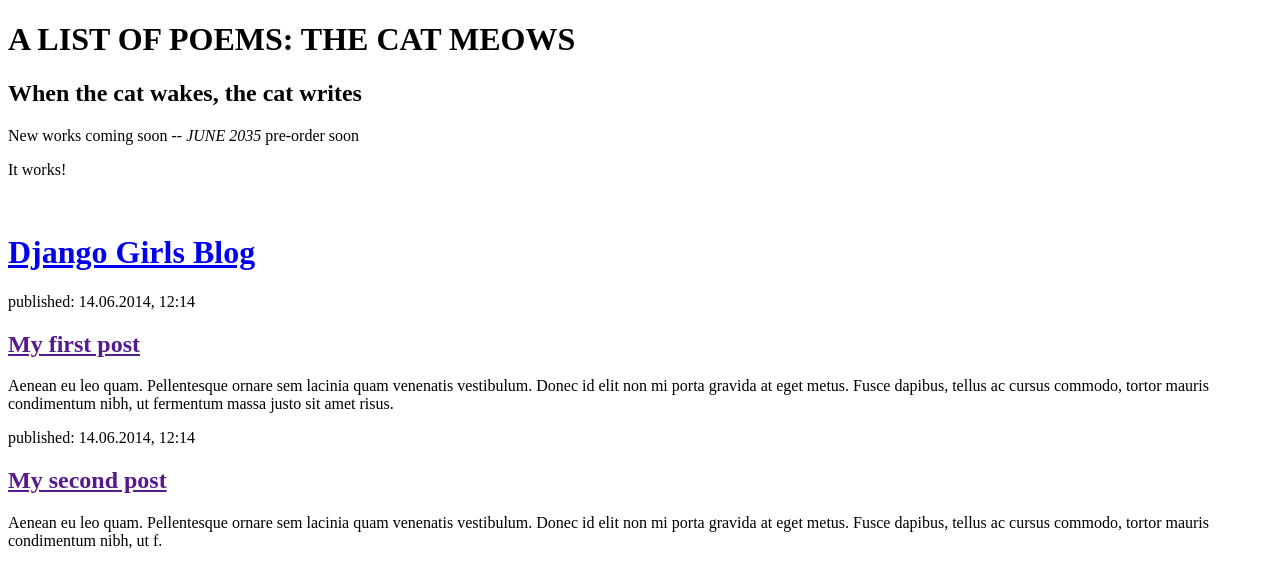
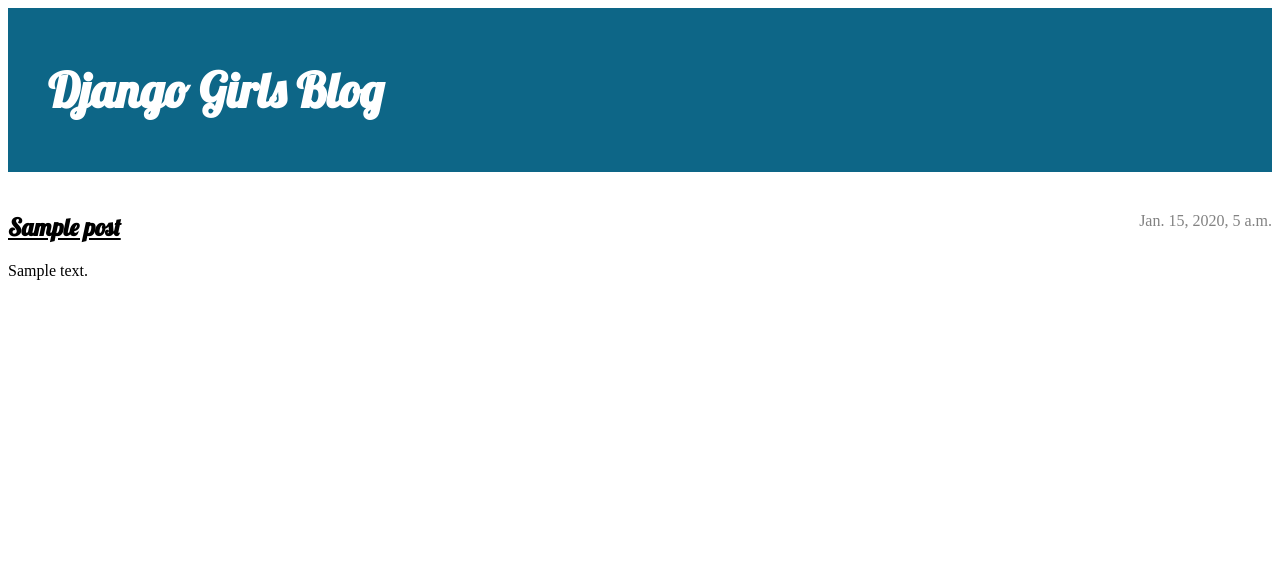
Before and after one commit to carduelis5/my-first-blog, a Django app: page / in a window 1280 px wide. Shown: the top 588 px of the page. Run offline with Django 3.2, Linux system fonts and the light colour scheme; tables that the repository leaves empty hold one stand-in row (values such as "Sample post").

Commit message:
Added view and template for detailed blog post as well as CSS for the site.

```diff
--- /dev/null
+++ b/blog/static/css/blog.css
@@ -0,0 +1,70 @@
+.page-header {
+    background-color: #0d6687;
+    margin-top: 0;
+    margin-bottom: 40px;
+    padding: 20px 20px 20px 40px;
+}
+
+.page-header h1,
+.page-header h1 a,
+.page-header h1 a:visited,
+.page-header h1 a:active {
+    color: #ffffff;
+    font-size: 36pt;
+    text-decoration: none;
+}
+
+h1,
+h2,
+h3,
+h4 {
+    font-family: 'Lobster', cursive;
+}
+
+.date {
+    color: #828282;
+}
+
+.save {
+    float: right;
+}
+
+.post-form textarea,
+.post-form input {
+    width: 100%;
+}
+
+.top-menu,
+.top-menu:hover,
+.top-menu:visited {
+    color: #ffffff;
+    float: right;
+    font-size: 26pt;
+    margin-right: 20px;
+}
+
+.post {
+    margin-bottom: 70px;
+}
+
+.post h2 a,
+.post h2 a:visited {
+    color: #000000;
+}
+
+.post > .date,
+.post > .actions {
+    float: right;
+}
+
+.btn-secondary,
+.btn-secondary:visited {
+    color: #C25100;
+    background: none;
+    border-color: #C25100;
+}
+
+.btn-secondary:hover {
+    color: #FFFFFF;
+    background-color: #C25100;
+}
--- /dev/null
+++ b/blog/templates/blog/base.html
@@ -0,0 +1,25 @@
+{% load static %}
+<!DOCTYPE html>
+<html>
+    <head>
+        <title>Django Girls blog</title>
+        <!-- <link rel="stylesheet" href="https://cdn.jsdelivr.net/npm/bootstrap@5.1.3/dist/css/bootstrap.min.css" integrity="sha384-1BmE4kWBq78iYhFldvKuhfTAU6auU8tT94WrHftjDbrCEXSU1oBoqyl2QvZ6jIW3" crossorigin="anonymous"> -->
+        <link href='//fonts.googleapis.com/css?family=Lobster&subset=latin,latin-ext' rel='stylesheet' type='text/css'>
+        <link rel="stylesheet" href="{% static 'css/blog.css' %}">
+    </head>
+    <body>
+        <header class="page-header">
+          <div class="container">
+              <h1><a href="/">Django Girls Blog</a></h1>
+          </div>
+        </header>
+        <main class="container">
+            <div class="row">
+                <div class="col">
+                {% block content %}
+                {% endblock %}
+                </div>
+            </div>
+        </main>
+    </body>
+</html>
--- a/blog/templates/blog/post_list.html
+++ b/blog/templates/blog/post_list.html
@@ -1,28 +1,14 @@
-<!DOCTYPE html>
-<html>
-    <head>
-        <title>Django Girls's Blog</title>
-    </head>
-    <body>
-        <h1>A LIST OF POEMS: THE CAT MEOWS</h1>
-        <h2>When the cat wakes, the cat writes</h2>
-        <p>New works coming soon -- <em>JUNE 2035</em> pre-order soon </p>
-        <p>It works!</p>
-        <br>
-        <header>
-            <h1><a href="/">Django Girls Blog</a></h1>
-        </header>
+{% extends 'blog/base.html' %}
 
-        <article>
-            <time>published: 14.06.2014, 12:14</time>
-            <h2><a href="">My first post</a></h2>
-            <p>Aenean eu leo quam. Pellentesque ornare sem lacinia quam venenatis vestibulum. Donec id elit non mi porta gravida at eget metus. Fusce dapibus, tellus ac cursus commodo, tortor mauris condimentum nibh, ut fermentum massa justo sit amet risus.</p>
+{% block content %}
+    {% for post in posts %}
+        <article class="post">
+            <time class="date">
+                {{ post.published_date }}
+            </time>
+            <h2><a href="{% url 'post_detail' pk=post.pk %}">{{ post.title }}</a></h2>
+
+            <p>{{ post.text|linebreaksbr }}</p>
         </article>
-
-        <article>
-            <time>published: 14.06.2014, 12:14</time>
-            <h2><a href="">My second post</a></h2>
-            <p>Aenean eu leo quam. Pellentesque ornare sem lacinia quam venenatis vestibulum. Donec id elit non mi porta gravida at eget metus. Fusce dapibus, tellus ac cursus commodo, tortor mauris condimentum nibh, ut f.</p>
-        </article>
-    </body>
-</html>
+    {% endfor %}
+{% endblock %}
--- a/blog/urls.py
+++ b/blog/urls.py
@@ -3,4 +3,5 @@ from . import views
 
 urlpatterns = [
     path('', views.post_list, name='post_list'),
+    path('post/<int:pk>/', views.post_detail, name='post_detail'),
 ]
--- a/blog/views.py
+++ b/blog/views.py
@@ -1,6 +1,15 @@
-from django.shortcuts import render
+from django.shortcuts import render, get_object_or_404
+from django.utils import timezone
+from .models import Post
 
 # Create your views here.
 
+
 def post_list(request):
-    return render(request, 'blog/post_list.html', {})
+    posts = Post.objects.filter(published_date__lte=timezone.now()).order_by('published_date')
+    # return render(request, 'blog/post_list.html', {'posts': posts})
+    return render(request, 'blog/post_list.html', {'posts': posts})
+
+def post_detail(request, pk):
+    post = get_object_or_404(Post, pk=pk)
+    return render(request, 'blog/post_detail.html', {'post': post})
--- a/mysite/urls.py
+++ b/mysite/urls.py
@@ -18,5 +18,5 @@ from django.urls import path, include
 
 urlpatterns = [
     path('admin/', admin.site.urls),
-    path('', include('blog.urls'))
+    path('', include('blog.urls')),
 ]
```
Also changed, not shown: blog/templates/blog/post_detail.html (added, +13 -0 lines), blog/models.py (line endings or trailing spaces).
